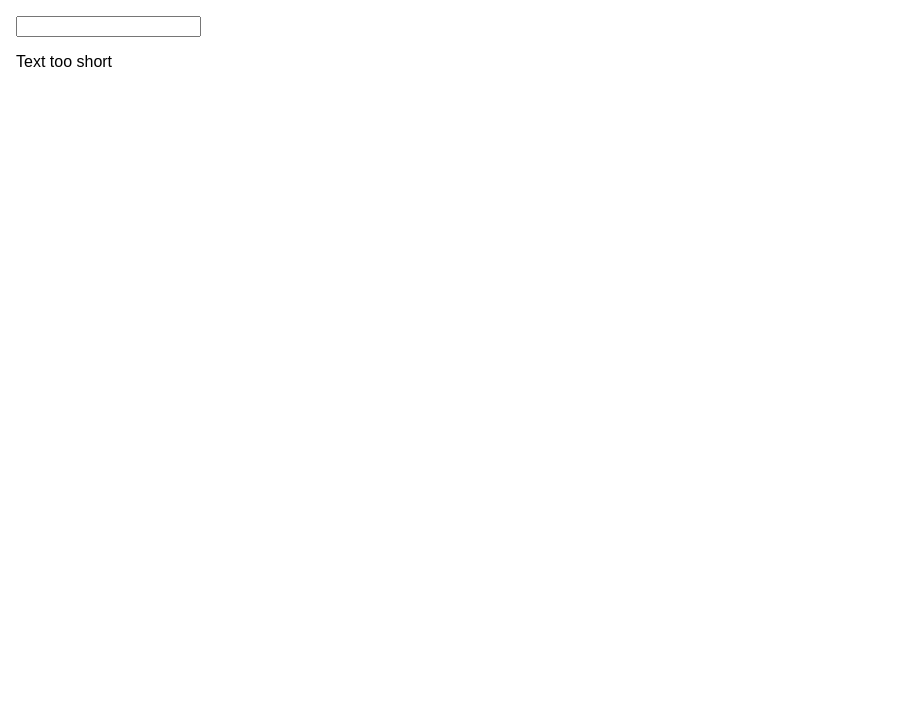
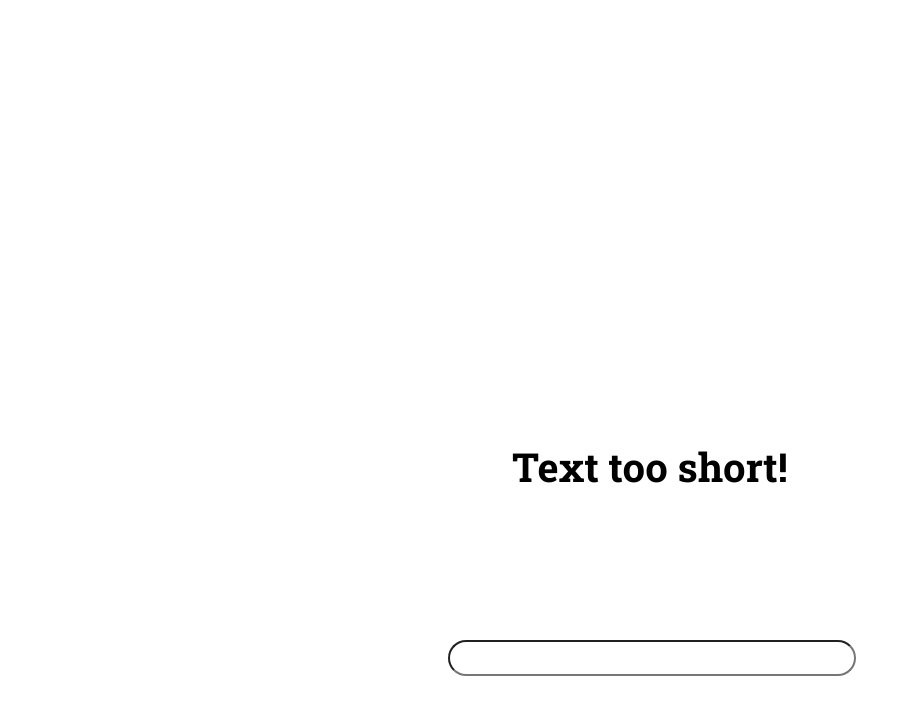
Before and after one commit to RedLeader12/WordScramble, a React (Create React App) app: page / in a window 1280 px wide. Shown: the top 714 px of the page, without its empty margins (0-903 px from the left). Built offline with nearby package versions, Linux system fonts and the light colour scheme.

Commit message:
Refine styling and edit final project

```diff
--- a/src/App.css
+++ b/src/App.css
@@ -1,3 +1,27 @@
+@import url('https://fonts.googleapis.com/css?family=Roboto+Slab:700');
+
 .App {
   margin: 16px;
 }
+
+.input{
+  text-align: center;
+  font-size: 30px;
+  font-family: 'Roboto Slab', serif;
+  position: absolute;
+  top: 64%;
+  left: 10%
+}
+
+.Lengthfield {
+  width: 400px;
+  height: 30px;
+  border-radius: 40px;
+  font-size: 30px;
+  font-family: 'Roboto Slab', serif;
+  outline: none;
+  position: absolute;
+  top: 80%;
+  left: 35%
+
+}
--- a/src/App.js
+++ b/src/App.js
@@ -30,7 +30,7 @@ class App extends Component {
     return (
       <div className="App">
         <input className="Lengthfield" onChange={this.stringLengthHandler} type="text" />
-        <p> {this.state.input} </p>
+        <p className ="input" > {this.state.input} </p>
         <Validation inputLength={this.state.input.length}/>
         {charList}
       </div>
--- a/src/Char/Char.js
+++ b/src/Char/Char.js
@@ -1,9 +1,9 @@
 import React from 'react';
-import './Char.css'
+
 
 const char = (props) => {
 
-    const fontColor = '#' + Math.floor(Math.random()*6777260).toString(16);
+    const fontColor = '#' + Math.floor(Math.random()*9260).toString(16);
 
     const style = {
         display: 'inline-block',
@@ -12,7 +12,7 @@ const char = (props) => {
         border: '1px solid black',
         textAlign: 'center',
         fontWeight: 'bold',
-        fontSize: '16px',
+        fontSize: '20px',
         color: fontColor
 
     };
--- /dev/null
+++ b/src/Validation/Validation.css
@@ -0,0 +1,12 @@
+@import url('https://fonts.googleapis.com/css?family=Roboto+Slab:700');
+
+
+.Align {
+    text-align: center;
+    font-size: 40px;
+    font-family: 'Roboto Slab', serif;
+    position: absolute;
+    top: 50%;
+    left: 40%;
+
+}
--- a/src/Validation/Validation.js
+++ b/src/Validation/Validation.js
@@ -1,11 +1,12 @@
 import React from 'react'
+import './Validation.css'
 
 const validation = (props) => {
     return (
-        <div>
+        <div className="Align" >
             {
              props.inputLength > 5 ?
-             <p> Text too long </p> : <p> Text too short </p>
+             <p> Text too long! </p> : <p> Text too short! </p>
             }
         </div>
     )
```
Also changed, not shown: src/Char/Char.css (deleted).
